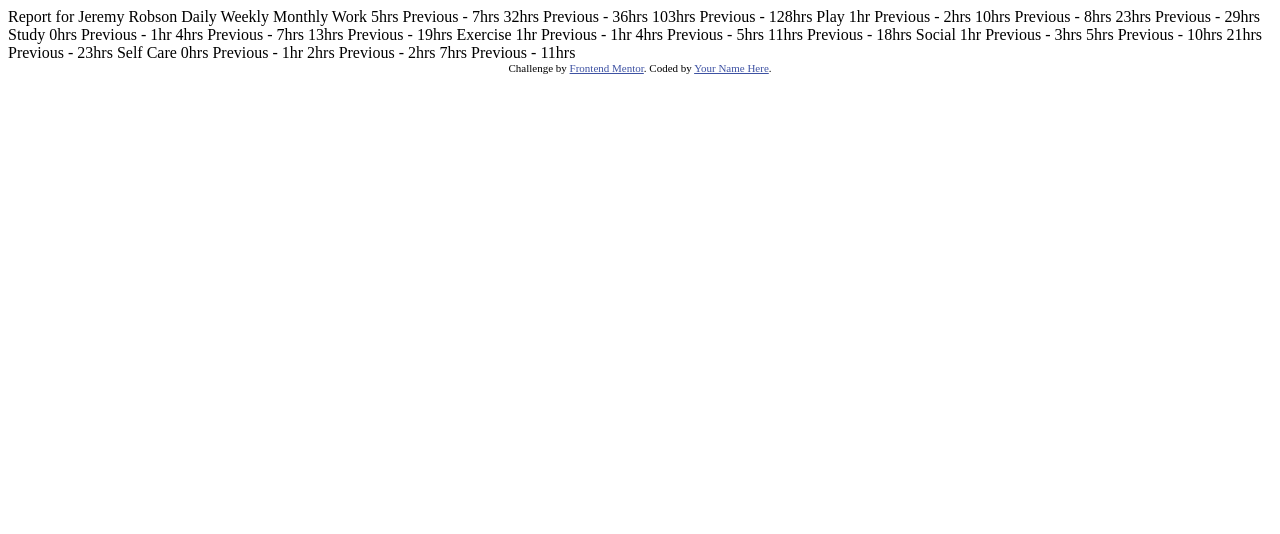
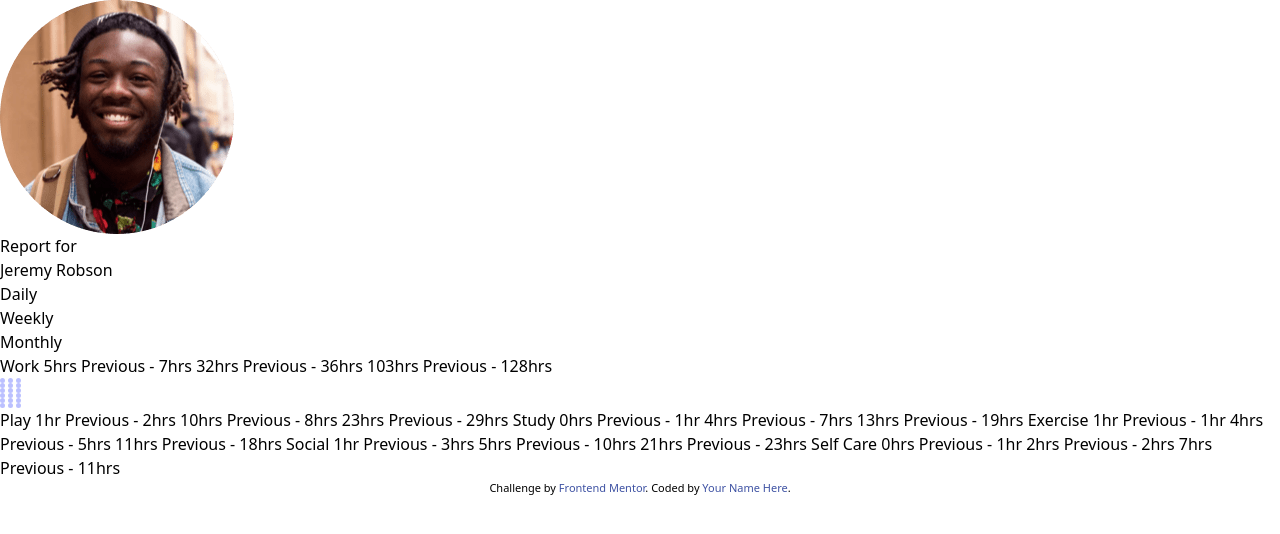
Before and after one commit to Samwelomwenga/Time-Tracking-Dashboard, a website: page index.html in a window 1280 px wide. Drawn offline with Linux system fonts and the light colour scheme.

Commit message:
insall tailwind css

```diff
--- a/index.html
+++ b/index.html
@@ -5,6 +5,7 @@
   <meta name="viewport" content="width=device-width, initial-scale=1.0"> <!-- displays site properly based on user's device -->
 
   <link rel="icon" type="image/png" sizes="32x32" href="./images/favicon-32x32.png">
+  <link rel="stylesheet" href="public/styles.css">
 
   <title>Frontend Mentor | Time tracking dashboard</title>
 
@@ -17,15 +18,22 @@
 <body>
 <main>
   <header>
-
+    <div>
+      <img src="images\image-jeremy.png" alt="image-jeremy">
+      <div>
+        <p>Report for</p>
+        <p> Jeremy Robson</p>
+      </div>
+      <ul>
+        <li> Daily</li>
+        <li>Weekly</li>
+        <li>Monthly</li>
+      </ul>
+    </div>
   </header>
-</main>
-  Report for
-  Jeremy Robson
-
-  Daily
-  Weekly
-  Monthly
+  <section>
+    <div>
+      <p>
 
   Work
   5hrs <!-- daily -->
@@ -34,6 +42,69 @@
   Previous - 36hrs <!-- weekly -->
   103hrs <!-- monthly -->
   Previous - 128hrs <!-- monthly -->
+
+      </p>
+      <svg width="21" height="5" xmlns="http://www.w3.org/2000/svg"><path d="M2.5 0a2.5 2.5 0 1 1 0 5 2.5 2.5 0 0 1 0-5Zm8 0a2.5 2.5 0 1 1 0 5 2.5 2.5 0 0 1 0-5Zm8 0a2.5 2.5 0 1 1 0 5 2.5 2.5 0 0 1 0-5Z" fill="#BBC0FF" fill-rule="evenodd"/></svg>
+      <div>
+        <p></p>
+        <p></p>
+      </div>
+    </div>
+  </section>
+  <section>
+    <div>
+      <p></p>
+      <svg width="21" height="5" xmlns="http://www.w3.org/2000/svg"><path d="M2.5 0a2.5 2.5 0 1 1 0 5 2.5 2.5 0 0 1 0-5Zm8 0a2.5 2.5 0 1 1 0 5 2.5 2.5 0 0 1 0-5Zm8 0a2.5 2.5 0 1 1 0 5 2.5 2.5 0 0 1 0-5Z" fill="#BBC0FF" fill-rule="evenodd"/></svg>
+      <div>
+        <p></p>
+        <p></p>
+      </div>
+    </div>
+  </section>
+  <section>
+    <div>
+      <p></p>
+      <svg width="21" height="5" xmlns="http://www.w3.org/2000/svg"><path d="M2.5 0a2.5 2.5 0 1 1 0 5 2.5 2.5 0 0 1 0-5Zm8 0a2.5 2.5 0 1 1 0 5 2.5 2.5 0 0 1 0-5Zm8 0a2.5 2.5 0 1 1 0 5 2.5 2.5 0 0 1 0-5Z" fill="#BBC0FF" fill-rule="evenodd"/></svg>
+      <div>
+        <p></p>
+        <p></p>
+      </div>
+    </div>
+  </section>
+  <section>
+    <div>
+      <p></p>
+      <svg width="21" height="5" xmlns="http://www.w3.org/2000/svg"><path d="M2.5 0a2.5 2.5 0 1 1 0 5 2.5 2.5 0 0 1 0-5Zm8 0a2.5 2.5 0 1 1 0 5 2.5 2.5 0 0 1 0-5Zm8 0a2.5 2.5 0 1 1 0 5 2.5 2.5 0 0 1 0-5Z" fill="#BBC0FF" fill-rule="evenodd"/></svg>
+      <div>
+        <p></p>
+        <p></p>
+      </div>
+    </div>
+  </section>
+  <section>
+    <div>
+      <p></p>
+      <svg width="21" height="5" xmlns="http://www.w3.org/2000/svg"><path d="M2.5 0a2.5 2.5 0 1 1 0 5 2.5 2.5 0 0 1 0-5Zm8 0a2.5 2.5 0 1 1 0 5 2.5 2.5 0 0 1 0-5Zm8 0a2.5 2.5 0 1 1 0 5 2.5 2.5 0 0 1 0-5Z" fill="#BBC0FF" fill-rule="evenodd"/></svg>
+      <div>
+        <p></p>
+        <p></p>
+      </div>
+    </div>
+  </section>
+  <section>
+    <div>
+      <p></p>
+      <svg width="21" height="5" xmlns="http://www.w3.org/2000/svg"><path d="M2.5 0a2.5 2.5 0 1 1 0 5 2.5 2.5 0 0 1 0-5Zm8 0a2.5 2.5 0 1 1 0 5 2.5 2.5 0 0 1 0-5Zm8 0a2.5 2.5 0 1 1 0 5 2.5 2.5 0 0 1 0-5Z" fill="#BBC0FF" fill-rule="evenodd"/></svg>
+      <div>
+        <p></p>
+        <p></p>
+      </div>
+    </div>
+  </section>
+</main>
+
+
+
 
   Play
   1hr <!-- daily -->
--- /dev/null
+++ b/src/styles.css
@@ -0,0 +1,3 @@
+@tailwind base;
+@tailwind components;
+@tailwind utilities;
--- /dev/null
+++ b/tailwind.config.js
@@ -0,0 +1,8 @@
+/** @type {import('tailwindcss').Config} */
+module.exports = {
+  content: ["./public/**/*.{html,js}"],
+  theme: {
+    extend: {},
+  },
+  plugins: [],
+}
```
Also changed, not shown: package.json (added, +15 -0 lines), public/styles.css (added), 1 other file.
